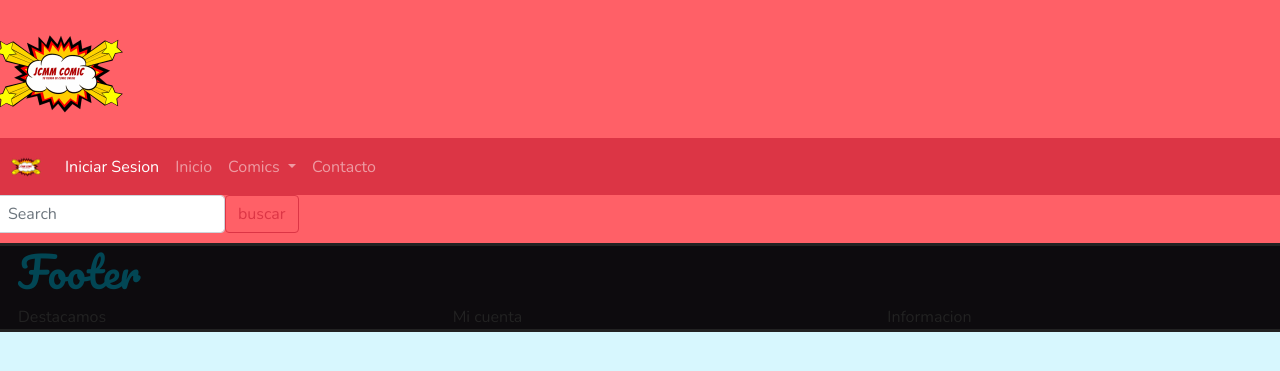
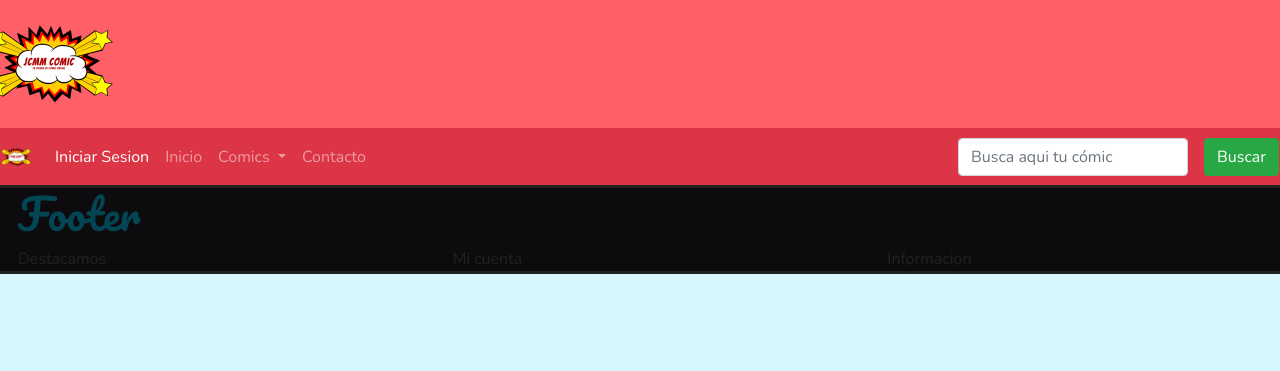
Before and after one commit to Mdiasan/JCMM_COMICS, a PHP site: page /index.php in a window 1280 px wide. Shown: the top 371 px of the page. Run offline with PHP 8.4, Linux system fonts and the light colour scheme; some libraries are stand-ins or nearby versions.

Commit message:
navbar editada

```diff
--- a/css/mystyle.css
+++ b/css/mystyle.css
@@ -10,7 +10,7 @@ body {
 .header {
   background: #FF6067;
   color: white;
-  padding: 0.625em; }
+ }
 
 .header .container {
   display: flex;
--- a/includes/design-top.php
+++ b/includes/design-top.php
@@ -8,22 +8,4 @@
     </div>
     </div>
 
-    <div class="row">
-      <div class="col p-0">
-    <form class="form-inline ">
-
-
-          <input class="form-control " type="search" placeholder="Search" aria-label="Search">
-
-
-
-          <button class="btn btn-outline-danger" type="submit">buscar</button>
-
-
-     </form>
-
-
-    </div>
-
-
 </header>
--- a/includes/navigation.php
+++ b/includes/navigation.php
@@ -3,8 +3,7 @@
     <img src="/media/images/logo-jcmm-128x128.png" width="30" height="30" alt="logo">
 
   </a>
-        <button class="navbar-toggler" type="button" data-toggle="collapse" data-target="#navbar-list-2"
-          aria-controls="navbarNav" aria-expanded="false" aria-label="Toggle navigation">
+  <button class="navbar-toggler" type="button" data-toggle="collapse" data-target="#navbar-list-2" aria-controls="navbarNav" aria-expanded="false" aria-label="Toggle navigation">
     <span class="navbar-toggler-icon"></span>
   </button>
   <div class="collapse navbar-collapse" id="navbar-list-2">
@@ -28,5 +27,11 @@
         <a class="nav-link" href="contact.php">Contacto</a>
       </li>
     </ul>
+    <div class="ml-auto">
+      <form class="form-inline">
+        <input class="form-control mr-3" type="text" placeholder="Busca aqui tu cómic">
+        <button class="btn btn-success" type="submit">Buscar</button>
+      </form>
+    </div>
   </div>
 </nav>
--- a/index.php
+++ b/index.php
@@ -11,10 +11,6 @@
 
 
 <main>
-<section class="content">
-  <div class="full-bleed cool-photo">
-  </div>
-</section>
 </main>
 
 <?php include("includes/footer.php");?>
```
Lines whose indentation alone changed are shown as unchanged.
